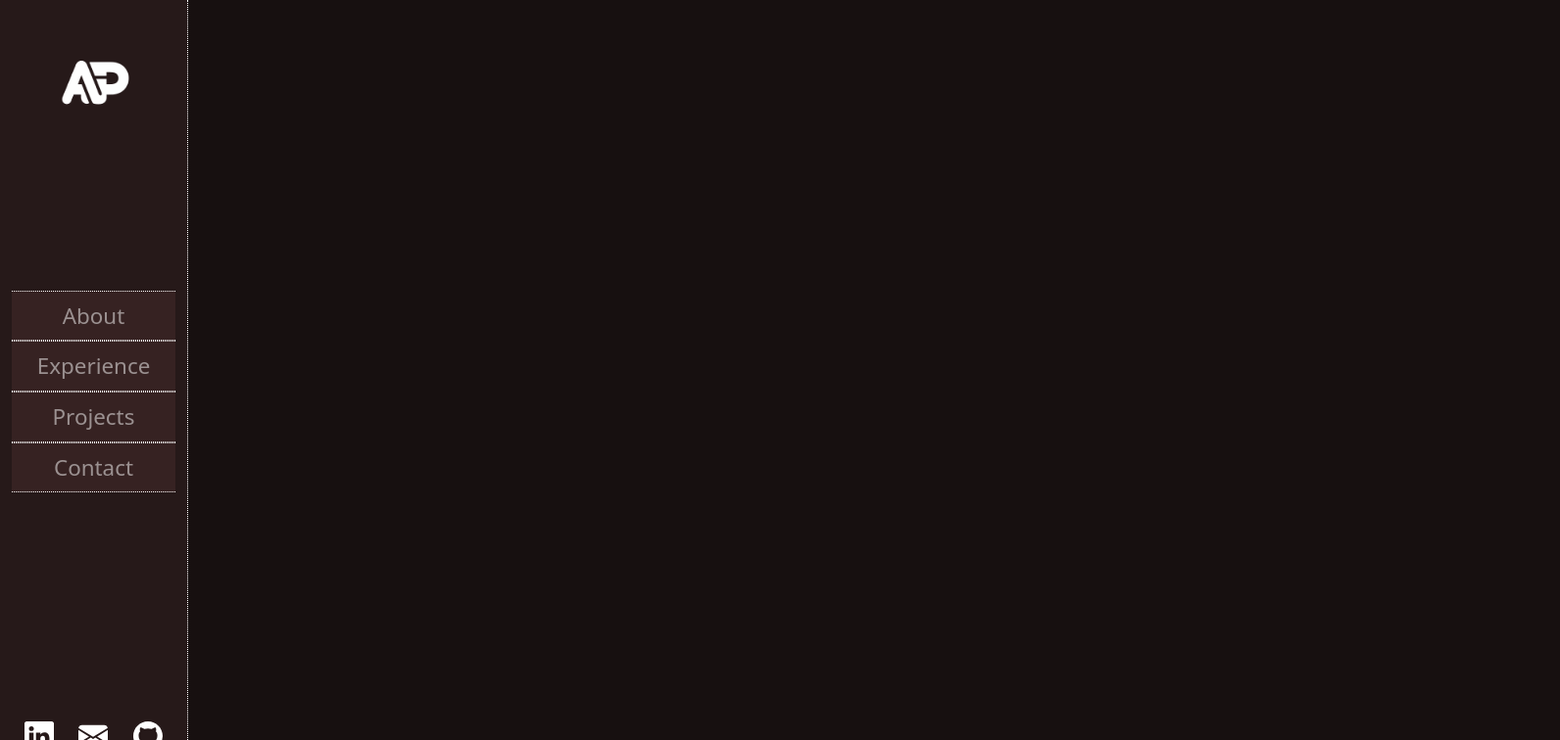
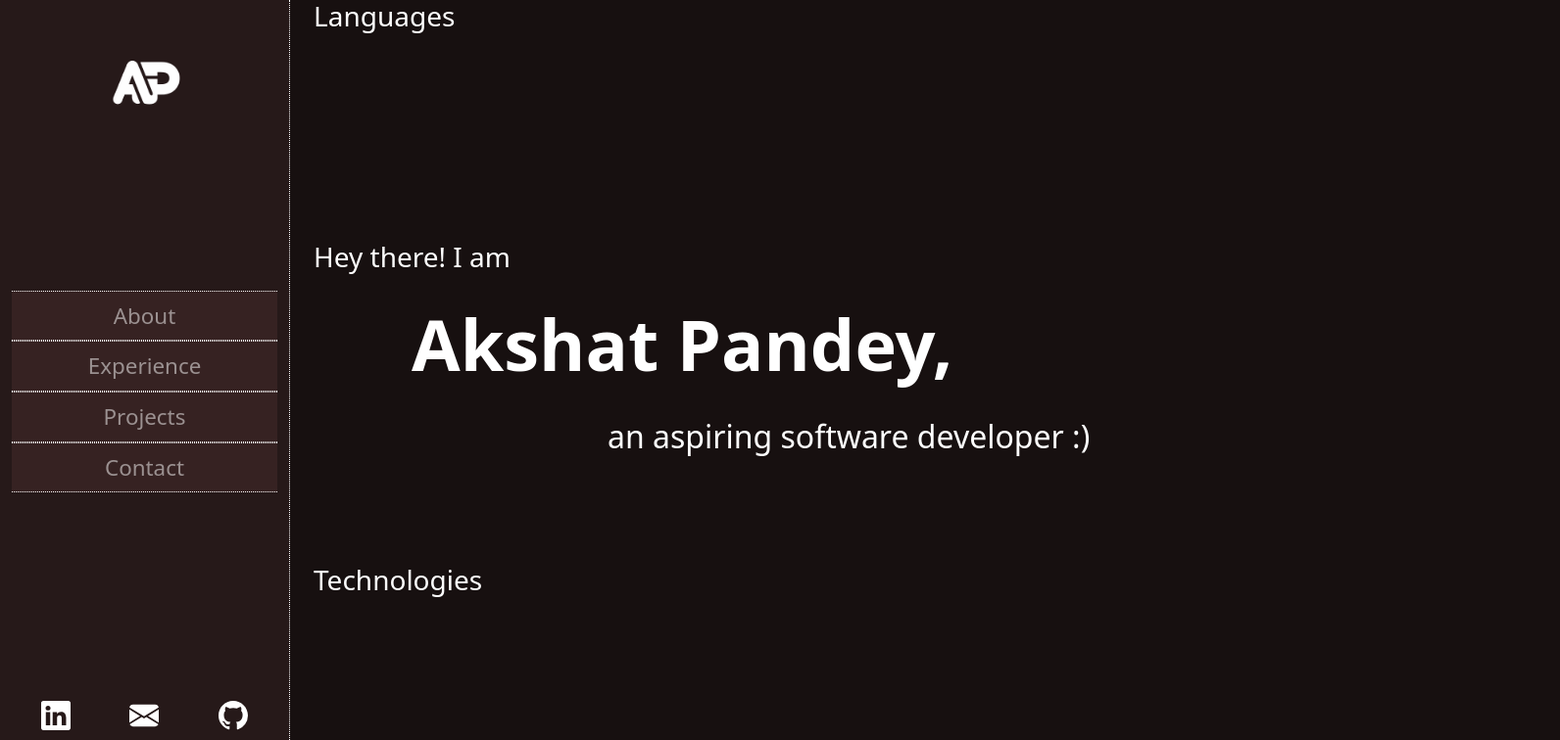
Before and after one commit to AkshatPandey1/web-portfolio, a React (Create React App) app: page / in a window 1280 px wide. Shown: the top 756 px of the page at 98% size, 1592 px wide, since content can reach past the window. Built offline with nearby package versions, Linux system fonts and the light colour scheme.

Commit message:
feature: Added home page

```diff
--- a/src/App.js
+++ b/src/App.js
@@ -2,6 +2,7 @@ import './App.css';
 import Sidebar from "./components/Sidebar";
 import {useEffect, useState} from "react";
 import {Col, Row} from "react-bootstrap";
+import Home from "./components/Home";
 
 function App() {
     let [height, setHeight] = useState(window.innerHeight);
@@ -23,7 +24,7 @@ function App() {
                     </Col>
                     <Col>
                         <div className="content" style={{height: height * 0.9, width: width * 0.75}}>
-
+                            <Home height={height * 0.9} width={width}/>
                         </div>
                     </Col>
                 </Row>
@@ -31,7 +32,7 @@ function App() {
                 <>
                     <Sidebar height={height} width={width}/>
                     <div className="content" style={{height: height * 0.9, width: width}}>
-
+                        <Home height={height * 0.9} width={width}/>
                     </div>
                 </>
             )}
--- /dev/null
+++ b/src/components/Home.js
@@ -0,0 +1,29 @@
+import '../styles/Home.css';
+import {Row} from "react-bootstrap";
+
+function Home(props) {
+    console.log(props);
+    return (
+        <div className="home">
+            <div className="languages" style={{height: props.height * 0.2}}>
+                <h3>Languages</h3>
+            </div>
+            <div className="greeting" style={{height: props.height * 0.6}}>
+                <Row>
+                    <h3>Hey there! I am</h3>
+                </Row>
+                <Row>
+                    <h1>Akshat Pandey,</h1>
+                </Row>
+                <Row>
+                    <h2>an aspiring software developer :)</h2>
+                </Row>
+            </div>
+            <div className="technologies" style={{height: props.height * 0.2}}>
+                <h3>Technologies</h3>
+            </div>
+        </div>
+    );
+}
+
+export default Home;
--- a/src/components/Sidebar.js
+++ b/src/components/Sidebar.js
@@ -19,7 +19,7 @@ function Sidebar(props) {
     return (
         width > 768 ? (
                     <>
-            <div className="sidebar" style={{height: height * 0.9, width: width * 0.15}}>
+            <div className="sidebar" style={{height: height * 0.9, width: width * 0.25}}>
                 <Container fluid>
                     <div className="header" style={{height: height * 0.2}}>
                         <Container fluid>
--- /dev/null
+++ b/src/styles/Home.css
@@ -0,0 +1,18 @@
+h2 {
+    font-size: 32px;
+    margin-left: 300px;
+}
+
+h1 {
+    padding-top: 20px;
+    padding-bottom: 25px;
+    margin-left: 100px;
+    font-size: 72px;
+    font-weight: bold;
+}
+
+.home .greeting {
+    display: flex;
+    justify-content: center;
+    flex-direction: column;
+}
```
